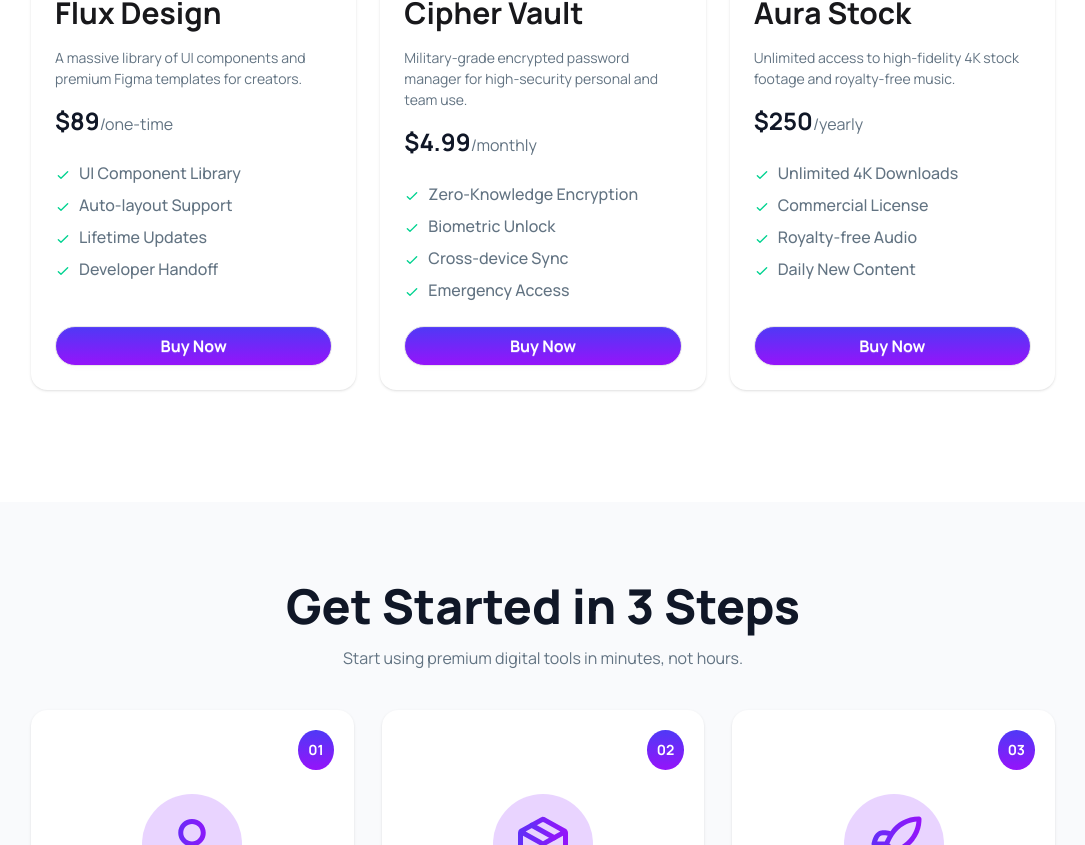
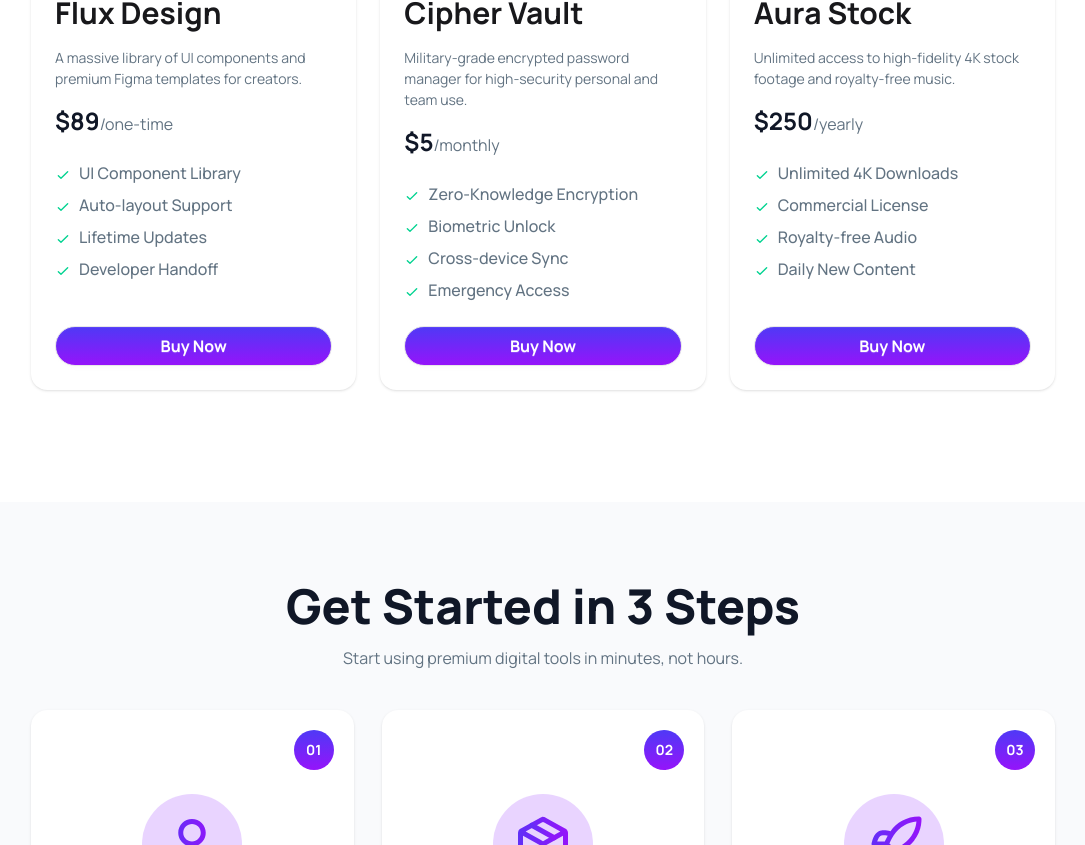
Before and after one commit to kaziontor7/DigiTools-Platform, a React (Vite) app: page / in a window 1280 px wide. Shown: the part 1955-2800 px from the top of the page, without its empty margins (97-1182 px from the left). Built offline with nearby package versions, Linux system fonts and the light colour scheme.

Commit message:
added reamining functionality

```diff
--- a/package.json
+++ b/package.json
@@ -14,6 +14,7 @@
     "react": "^19.2.4",
     "react-dom": "^19.2.4",
     "react-icons": "^5.6.0",
+    "react-toastify": "^11.0.5",
     "tailwindcss": "^4.2.2"
   },
   "devDependencies": {
--- a/public/tools.json
+++ b/public/tools.json
@@ -47,7 +47,7 @@
     "id": "cipher-vault-pass",
     "name": "Cipher Vault",
     "description": "Military-grade encrypted password manager for high-security personal and team use.",
-    "price": 4.99,
+    "price": 5.00,
     "period": "monthly",
     "tag": "New",
     "tagType": "secure",
--- a/src/App.jsx
+++ b/src/App.jsx
@@ -8,6 +8,7 @@ import Pricing from './Components/Pricing/Pricing'
 import Ready from './Components/Ready/Ready'
 import Shop from './Components/Shop/Shop'
 import Stats from './Components/Stats/Stats'
+import { ToastContainer } from 'react-toastify'
 
 const toolsPromise = fetch('tools.json').then(res=>res.json())
 
@@ -31,6 +32,7 @@ function App() {
      <footer>
       <Footer></Footer>
      </footer>
+     <ToastContainer></ToastContainer>
     </>
   )
 }
--- a/src/Components/Cart/Cart.jsx
+++ b/src/Components/Cart/Cart.jsx
@@ -1,12 +1,19 @@
 import React from 'react';
 import { FaShoppingBasket } from 'react-icons/fa';
+import { toast } from 'react-toastify';
 
 const Cart = ({cartProduct,setCartProduct}) => {
     const totalPrice = cartProduct.reduce((sum,product)=>sum+product.price, 0)
     const deleteSelected = (cart)=>{
+        toast.error('Item removed from the cart')
         const filteredCart = cartProduct.filter(filtered=>filtered.name!==cart.name)
         setCartProduct(filteredCart)
     }
+
+    const handleCheckout = () =>{
+       setCartProduct([])
+       toast.success('Checkout Successful')
+  }
     return (
         <div className='w-9/10 md:w-8/10 mx-auto'>
             <div className='rounded-2xl shadow p-10 mb-14 md:mb-28'>
@@ -21,7 +28,7 @@ const Cart = ({cartProduct,setCartProduct}) => {
                    <p className='gray-color '>Looks like you haven't added anything to your cart yet</p>
                 </div> : cartProduct.map(cart => {
                     return(
-                        <div>
+                        <div key={cart.id}>
                     <div className='flex items-center md:justify-between justify-center max-sm:flex-col bg-[#F9FAFC] p-5 rounded-2xl mb-5 max-sm:gap-1.5'>
                      <div className='flex items-center gap-4'>
                         <span>
@@ -46,7 +53,7 @@ const Cart = ({cartProduct,setCartProduct}) => {
                         <p className='gray-color'>Total:</p>
                         <p className='font-bold text-2xl'>${totalPrice}</p>
                     </div>
-                    <button className='btn btn-block gradient font-bold text-white  rounded-full' >Proceed To Checkout</button> </div>}
+                    <button onClick={handleCheckout} className='btn btn-block gradient font-bold text-white  rounded-full' >Proceed To Checkout</button> </div>}
 
             </div>
         </div>
--- a/src/Components/GetStarted/GetStarted.jsx
+++ b/src/Components/GetStarted/GetStarted.jsx
@@ -15,7 +15,7 @@ const GetStarted = () => {
                   <div className=' p-5 bg-white rounded-2xl shadow'>
                     <div className='flex justify-between'>
                        <span></span>
-                       <span className='gradient text-white p-2.5 rounded-[50%] text-sm font-bold'>01</span>
+                       <span className='gradient text-white w-10 h-10 flex items-center justify-center rounded-full text-sm font-bold '>01</span>
                     </div>
                     <div className='bg-purple-200 rounded-[50%] w-fit mx-auto mt-6'>
                    <img className='p-5' src={Profile} alt="" />
@@ -26,7 +26,7 @@ const GetStarted = () => {
                 <div className=' p-5 bg-white rounded-2xl shadow'>
                     <div className='flex justify-between'>
                        <span></span>
-                       <span className='gradient text-white p-2.5 rounded-[50%] text-sm font-bold'>02</span>
+                       <span className='gradient text-white w-10 h-10 flex items-center justify-center rounded-full text-sm font-bold'>02</span>
                     </div>
                     <div className='bg-purple-200 rounded-[50%] w-fit mx-auto mt-6'>
                    <img className='p-5' src={Package} alt="" />
@@ -37,7 +37,7 @@ const GetStarted = () => {
                 <div className=' p-5 bg-white rounded-2xl shadow'>
                     <div className='flex justify-between'>
                        <span></span>
-                       <span className='gradient text-white p-2.5 rounded-[50%] text-sm font-bold'>03</span>
+                       <span className='gradient text-white w-10 h-10 flex items-center justify-center rounded-full text-sm font-bold'>03</span>
                     </div>
                     <div className='bg-purple-200 rounded-[50%] w-fit mx-auto mt-6'>
                    <img className='p-5' src={Rocket} alt="" />
--- a/src/Components/NavBar/NavBar.jsx
+++ b/src/Components/NavBar/NavBar.jsx
@@ -36,7 +36,7 @@ const NavBar = ({cartProduct}) => {
   <div className="navbar-end flex items-center gap-4 mr-4">
     <div className="indicator">
           <svg xmlns="http://www.w3.org/2000/svg" className="h-5 w-5" fill="none" viewBox="0 0 24 24" stroke="currentColor"> <path strokeLinecap="round" strokeLinejoin="round" strokeWidth="2" d="M3 3h2l.4 2M7 13h10l4-8H5.4M7 13L5.4 5M7 13l-2.293 2.293c-.63.63-.184 1.707.707 1.707H17m0 0a2 2 0 100 4 2 2 0 000-4zm-8 2a2 2 0 11-4 0 2 2 0 014 0z" /> </svg>
-          <span className="badge badge-sm indicator-item">{cartProduct.length}</span>
+          <span className="badge badge-sm indicator-item text-[#BB4D00] bg-[#FEF3C6] flex items-center justify-center w-5 h-5 rounded-full font-medium">{cartProduct.length}</span>
         </div>
         <button className='btn font-semibold textCol max-sm:hidden'>Login</button>
     <a className="btn gradient md:py-3  text-base font-semibold text-white rounded-[10000px] max-sm:hidden">Get Started</a>
--- a/src/Components/Products/Products.jsx
+++ b/src/Components/Products/Products.jsx
@@ -1,12 +1,19 @@
-import React, { useState } from 'react';
+import React from 'react';
+import { toast } from 'react-toastify';
 
 const Products = ({tool,cartProduct,setCartProduct}) => {
-  const [btn,setBtn] = useState(false)
+
+  const isAdded = cartProduct.find(item=>item.name===tool.name)
   const handleBtn = ()=>{
-    setBtn(true)
+    if(isAdded){toast.warn('Item already added to the cart')}
+    else{
     setCartProduct([...cartProduct,tool])
+    toast.success('Item added to the cart')
+    }
+
 
   }
+
     return (
         <div className=''>
             <div className="card  bg-base-100 shadow-sm h-full rounded-2xl">
@@ -27,14 +34,14 @@ const Products = ({tool,cartProduct,setCartProduct}) => {
       <span className="text-base gray-color"><span className='textColor font-bold text-2xl'>${tool.price}</span>/{tool.period}</span>
     </div>
     <ul className="mt-4 flex flex-col gap-2 text-base font-medium  gray-color grow">
-      {tool.features.map(feature=><li>
+      {tool.features.map((feature,index)=><li key={index}>
         <svg xmlns="http://www.w3.org/2000/svg" className="size-4 me-2 inline-block text-success" fill="none" viewBox="0 0 24 24" stroke="currentColor"><path strokeLinecap="round" strokeLinejoin="round" strokeWidth="2" d="M5 13l4 4L19 7" /></svg>
         <span className=''>{feature}</span>
       </li>)}
 
     </ul>
     <div className="mt-4">
-      <button onClick={handleBtn} className={`btn  btn-block font-bold text-white text-base rounded-full ${btn? 'btn-success' : 'gradient'}`}>{btn? 'Added to cart' : 'Buy Now'}</button>
+      <button onClick={handleBtn} className={`btn  btn-block font-bold text-white text-base rounded-full ${isAdded? 'btn-success' : 'gradient'}`}>{isAdded? 'Added to cart' : 'Buy Now'}</button>
     </div>
   </div>
 </div>
--- a/src/Components/Shop/Shop.jsx
+++ b/src/Components/Shop/Shop.jsx
@@ -17,7 +17,7 @@ const Shop = ({toolsPromise,cartProduct,setCartProduct}) => {
         </div>
         <div>
             {
-                btnState === 'products' ?<div className='grid md:grid-cols-2 lg:grid-cols-3 md:w-8/10 w-9/10 gap-6 mx-auto mb-14 md:mb-28'>{tools.map(tool=><Products  tool={tool} cartProduct={cartProduct} setCartProduct={setCartProduct}></Products>)} </div> : <Cart cartProduct={cartProduct} setCartProduct={setCartProduct}></Cart>
+                btnState === 'products' ?<div className='grid md:grid-cols-2 lg:grid-cols-3 md:w-8/10 w-9/10 gap-6 mx-auto mb-14 md:mb-28'>{tools.map(tool=><Products key={tool.id}  tool={tool} cartProduct={cartProduct} setCartProduct={setCartProduct}></Products>)} </div> : <Cart cartProduct={cartProduct} setCartProduct={setCartProduct}></Cart>
             }
         </div>
 
```
Also changed, not shown: 1 other file (tests, documents, lock files or other folders).
